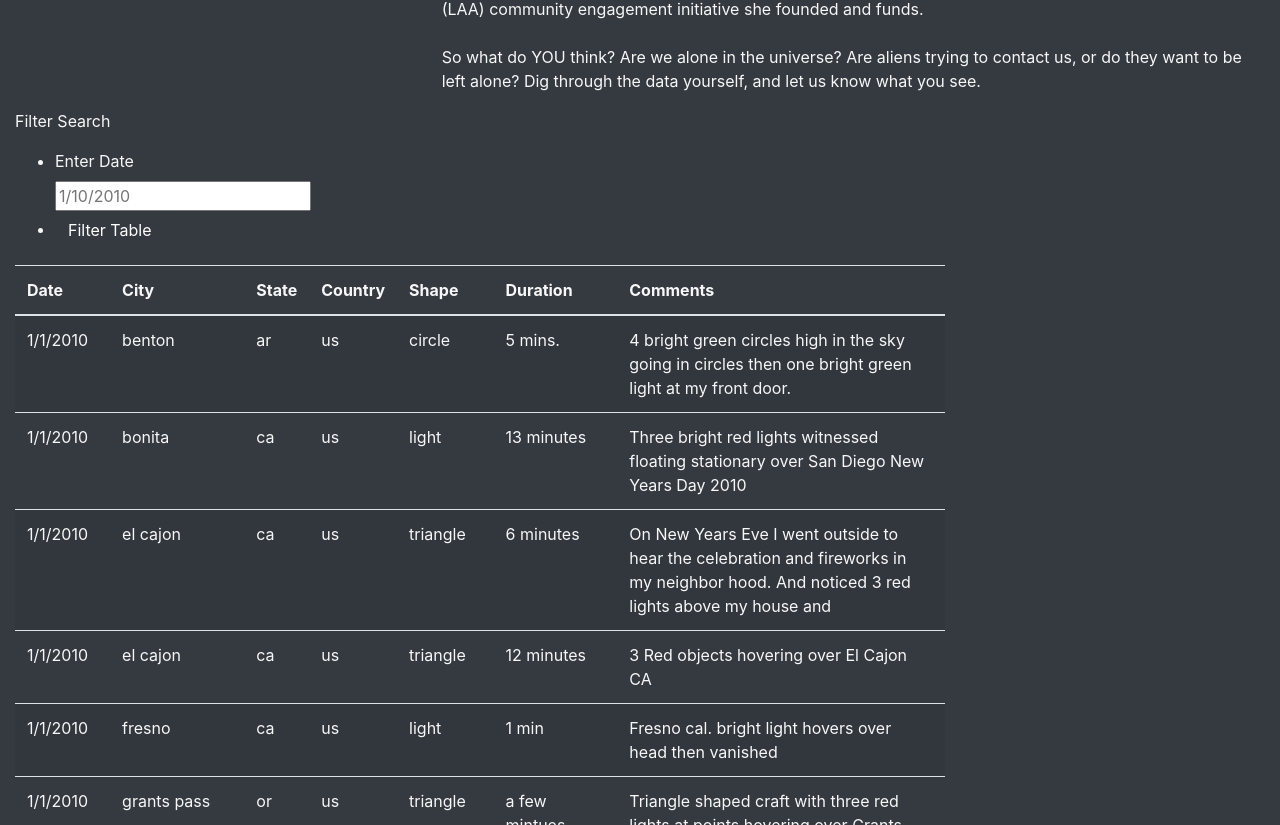
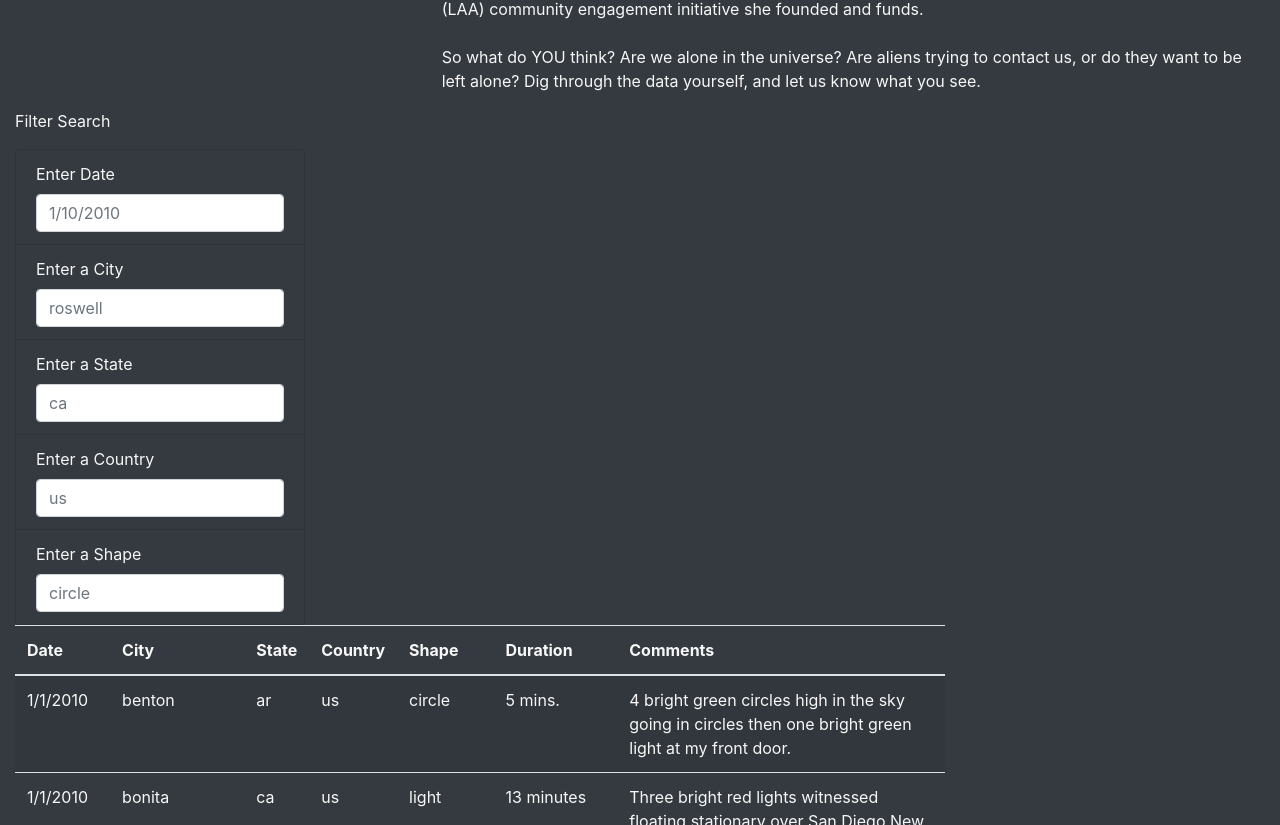
Before and after one commit to ChalmersMJason/UFOs, a plain HTML site: page index.html in a window 1280 px wide. Shown: the part 630-1455 px from the top of the page. Drawn offline with nearby package versions, Linux system fonts and the light colour scheme.

Commit message:
Update index.html

```diff
--- a/index.html
+++ b/index.html
@@ -41,16 +41,32 @@
           <div class="col-md-3">
             <form class="bg-dark">
                 <p>Filter Search</p>
-                <ul class="bg-dark">
-                  <li class="bg-dark">
+                <ul class="list-group">
+                  <li class="list-group-item bg-dark">
                     <label for="date">Enter Date</label>
-                    <input type="text" placeholder="1/10/2010" id="datetime" />
+                    <input type="text" class="form-control" placeholder="1/10/2010" id="datetime" />
                   </li>
-                  <li class="bg-dark">
+                  <li class="list-group-item bg-dark">
+                    <label for="city">Enter a City</label>
+                    <input type="text" class="form-control" placeholder="roswell" id="city" />
+                  </li>
+                  <li class="list-group-item bg-dark"">
+                    <label for="state">Enter a State</label>
+                    <input type="text" class="form-control" placeholder="ca" id="state" />
+                  </li>
+                  <li class="list-group-item bg-dark"">
+                    <label for="country">Enter a Country</label>
+                    <input type="text" class="form-control" placeholder="us" id="country" />
+                  </li>
+                  <li class="list-group-item bg-dark"">
+                    <label for="shape">Enter a Shape</label>
+                    <input type="text" class="form-control" placeholder="circle" id="shape" />
+                  </li>
+                  <!-- <li class="bg-dark">
                      <button id="filter-btn" type="button" class="btn btn-dark">
                        Filter Table
                      </button>
-                  </li>
+                  </li> -->
                 </ul>
                </form>
           </div>
```
